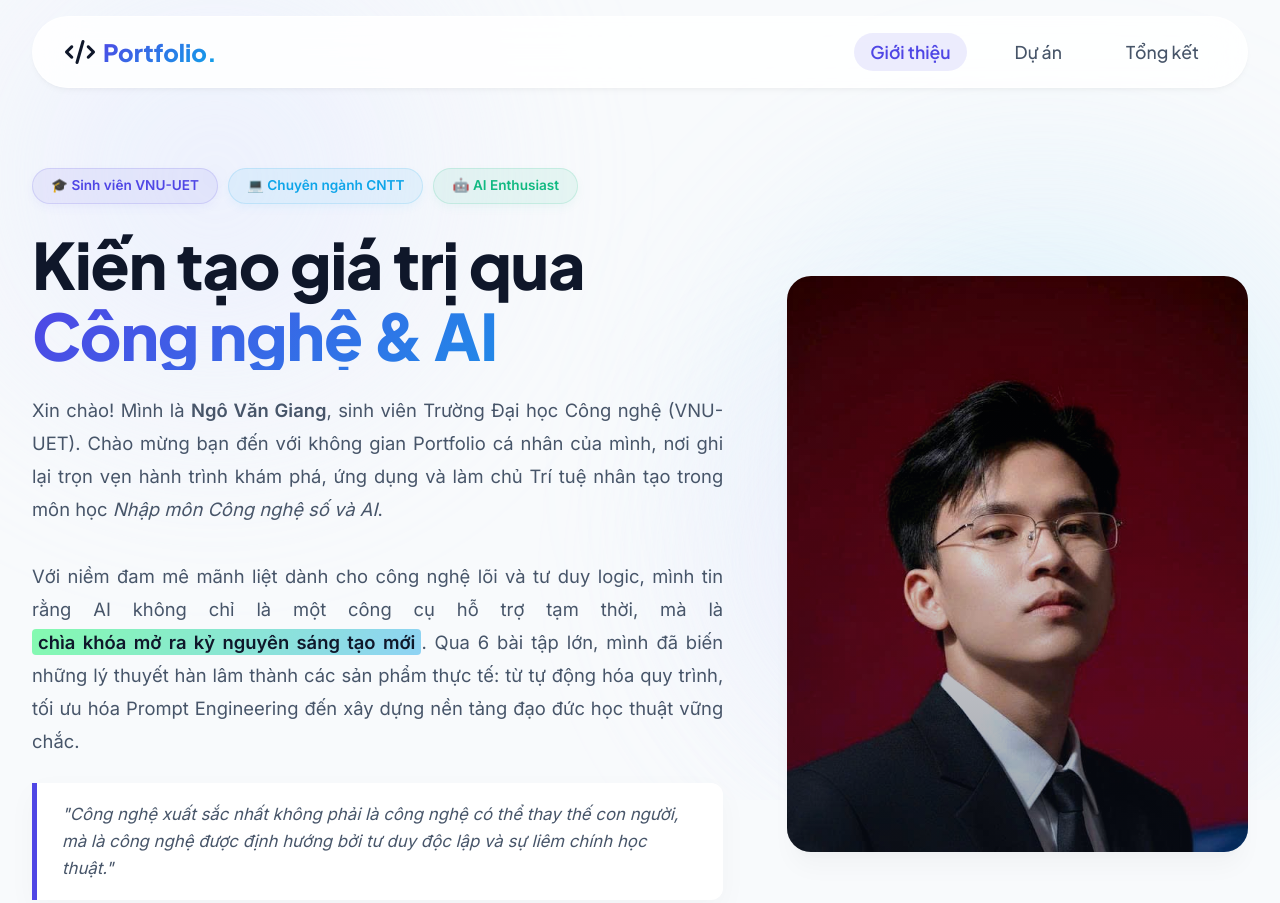
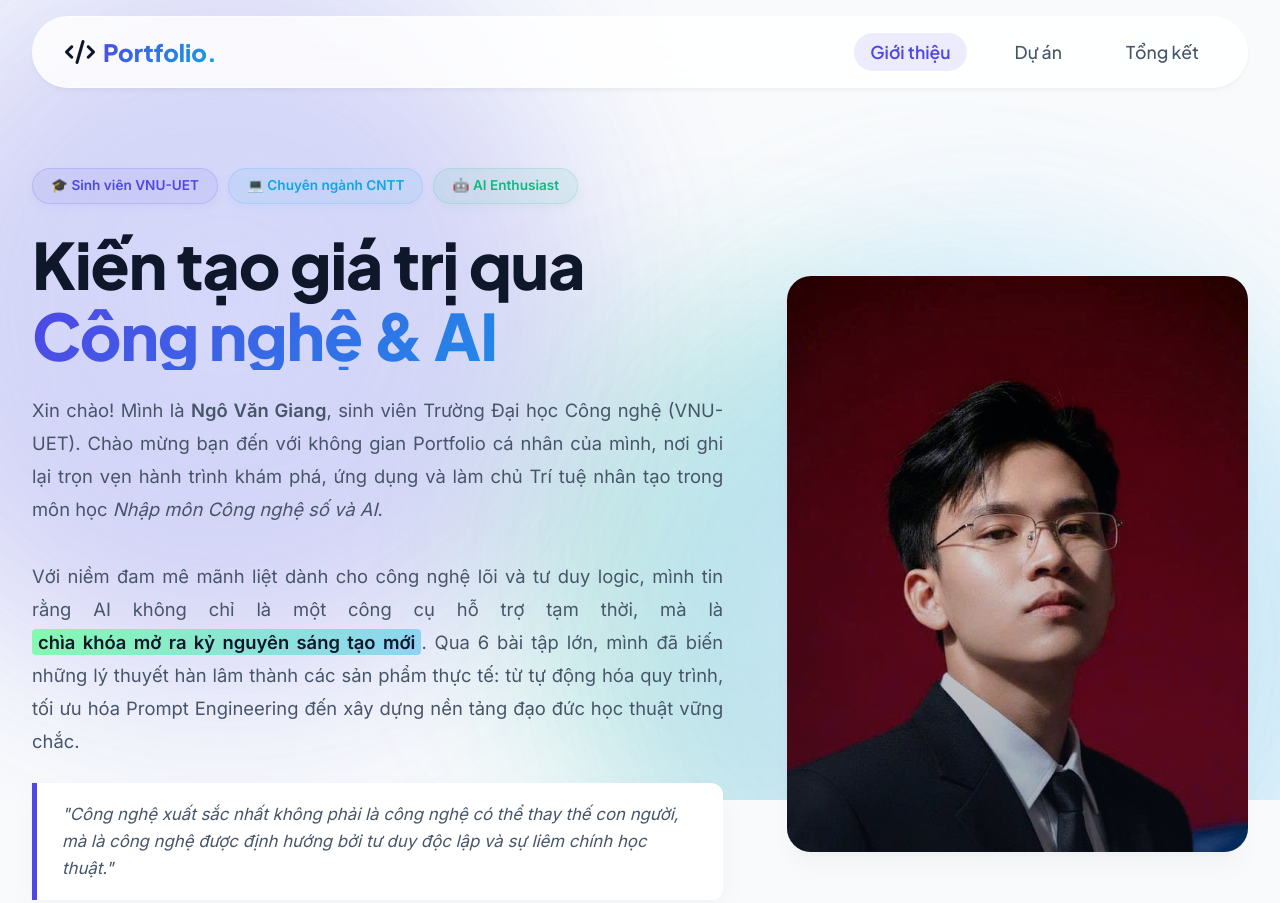
Before and after one commit to ziang2007-max/CNS-v-AI, a plain HTML site: page index.html in a window 1280 px wide. Shown: the top 903 px of the page. Drawn offline with Linux system fonts and the light colour scheme.

Commit message:
feat: Add animated background

```diff
--- a/index.html
+++ b/index.html
@@ -839,9 +839,52 @@
                 grid-template-columns: 1fr;
             }
         }
+
+        /* --- Animated Background Blobs --- */
+        .animated-bg {
+            position: fixed;
+            top: 0; left: 0; width: 100vw; height: 100vh;
+            z-index: -1; overflow: hidden;
+            background: #f8fafc;
+            pointer-events: none;
+        }
+        .blob {
+            position: absolute; border-radius: 50%;
+            filter: blur(90px); opacity: 0.6;
+            animation: float 20s infinite alternate ease-in-out;
+        }
+        .blob-1 {
+            top: -10%; left: -10%; width: 50vw; height: 50vw;
+            background: rgba(79, 70, 229, 0.4);
+            animation-delay: 0s;
+        }
+        .blob-2 {
+            bottom: -20%; right: -10%; width: 60vw; height: 60vw;
+            background: rgba(14, 165, 233, 0.3);
+            animation-delay: -5s;
+        }
+        .blob-3 {
+            top: 30%; left: 40%; width: 45vw; height: 45vw;
+            background: rgba(16, 185, 129, 0.25);
+            animation-duration: 25s; animation-delay: -10s;
+        }
+        @keyframes float {
+            0% { transform: translate(0, 0) scale(1); }
+            33% { transform: translate(5%, 15%) scale(1.1); }
+            66% { transform: translate(-10%, 5%) scale(0.9); }
+            100% { transform: translate(0, -15%) scale(1.05); }
+        }
+
     </style>
 </head>
 <body>
+    <!-- Animated Background -->
+    <div class="animated-bg">
+        <div class="blob blob-1"></div>
+        <div class="blob blob-2"></div>
+        <div class="blob blob-3"></div>
+    </div>
+
     <!-- Background Elements -->
     <div class="bg-shapes">
         <div class="shape shape-1"></div>
```
Also changed, not shown: portfolio.html (+43 -0 lines).
